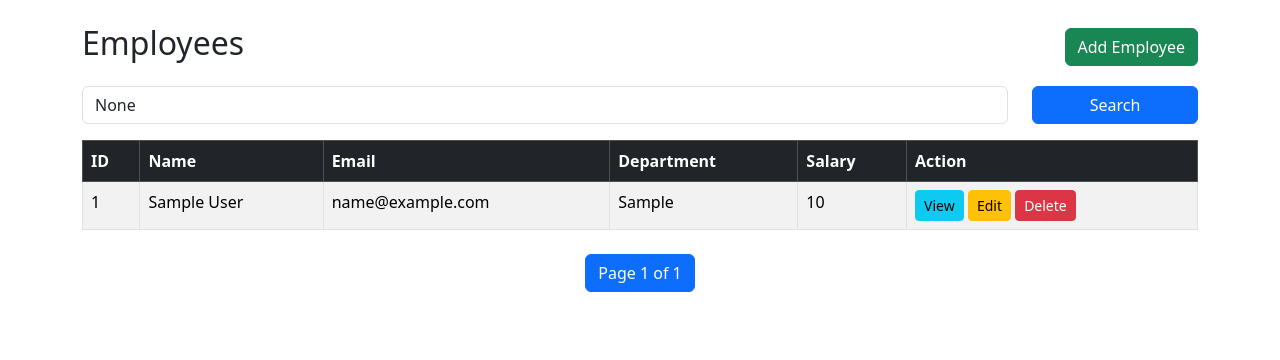
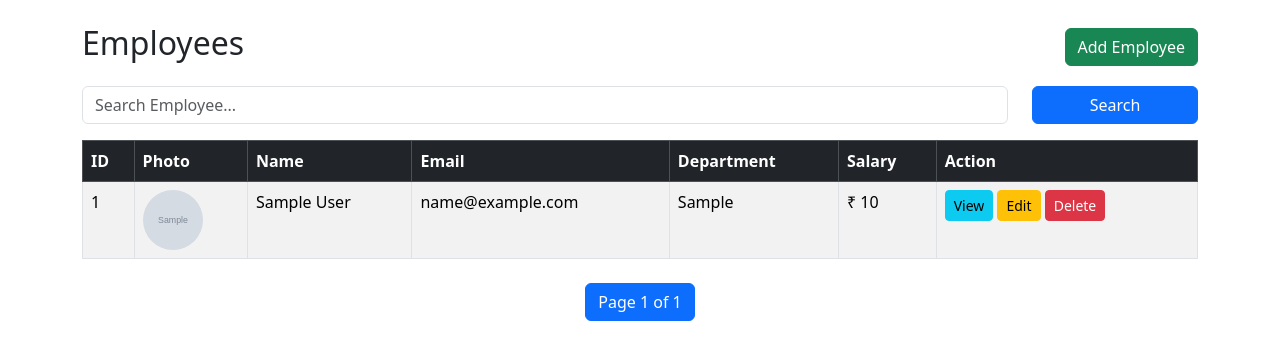
Before and after one commit to vishalsharmapro/EmployeeManagementAPI, a Django app: page /dashboard/employees/ in a window 1280 px wide. Shown: the part 56-416 px from the top of the page. Run offline with Django 5.2, Linux system fonts and the light colour scheme; a user stored in the database is signed in; tables that the repository leaves empty hold one stand-in row (values such as "Sample post"); grey boxes marked "Sample" are stand-in pictures.

Commit message:
Added employee photo upload feature

```diff
--- a/dashboard/views.py
+++ b/dashboard/views.py
@@ -65,8 +65,7 @@ def login_page(request):
 
 @login_required
 def employee_list(request):
-
-    search = request.GET.get("search")
+    search = request.GET.get("search", "")
 
     employees = Employee.objects.all()
 
@@ -101,6 +100,7 @@ def add_employee(request):
             email=request.POST["email"],
             department=request.POST["department"],
             salary=request.POST["salary"],
+            photo=request.FILES.get("photo")
         )
 
         messages.success(request, "Employee Added Successfully!")
@@ -121,6 +121,8 @@ def edit_employee(request, id):
         employee.email = request.POST["email"]
         employee.department = request.POST["department"]
         employee.salary = request.POST["salary"]
+        if request.FILES.get("photo"):
+            employee.photo = request.FILES.get("photo")
 
         employee.save()
 
--- a/templates/employee_list.html
+++ b/templates/employee_list.html
@@ -1,3 +1,4 @@
+
 {% extends "base.html" %}
 
 {% block content %}
@@ -23,7 +24,7 @@
                 name="search"
                 class="form-control"
                 placeholder="Search Employee..."
-                value="{{ search }}">
+                value="{{ search|default:'' }}">
 
         </div>
 
@@ -45,6 +46,7 @@
 
         <tr>
             <th>ID</th>
+            <th>Photo</th>
             <th>Name</th>
             <th>Email</th>
             <th>Department</th>
@@ -61,16 +63,38 @@
         <tr>
 
             <td>{{ employee.id }}</td>
-            <td>{{ employee.name }}</td>
-            <td>{{ employee.email }}</td>
-            <td>{{ employee.department }}</td>
-            <td>{{ employee.salary }}</td>
 
             <td>
+
+                {% if employee.photo %}
+
+                    <img src="{{ employee.photo.url }}"
+                         width="60"
+                         height="60"
+                         style="object-fit:cover;border-radius:50%;">
+
+                {% else %}
+
+                    No Photo
+
+                {% endif %}
+
+            </td>
+
+            <td>{{ employee.name }}</td>
+
+            <td>{{ employee.email }}</td>
+
+            <td>{{ employee.department }}</td>
+
+            <td>₹ {{ employee.salary }}</td>
+
+            <td>
+
                 <a href="{% url 'employee_detail' employee.id %}"
-   class="btn btn-info btn-sm">
-    View
-</a>
+                   class="btn btn-info btn-sm">
+                    View
+                </a>
 
                 <a href="{% url 'edit_employee' employee.id %}"
                    class="btn btn-warning btn-sm">
@@ -91,7 +115,7 @@
 
         <tr>
 
-            <td colspan="6" class="text-center">
+            <td colspan="7" class="text-center">
                 No Employees Found
             </td>
 
```
Also changed, not shown: templates/add_employee.html (+13 -1 lines), templates/edit_employee.html (+18 -1 lines), media/employee/IDIMG.jpg (added), media/employee/IDIMG_0PjMVVS.jpg (added).
